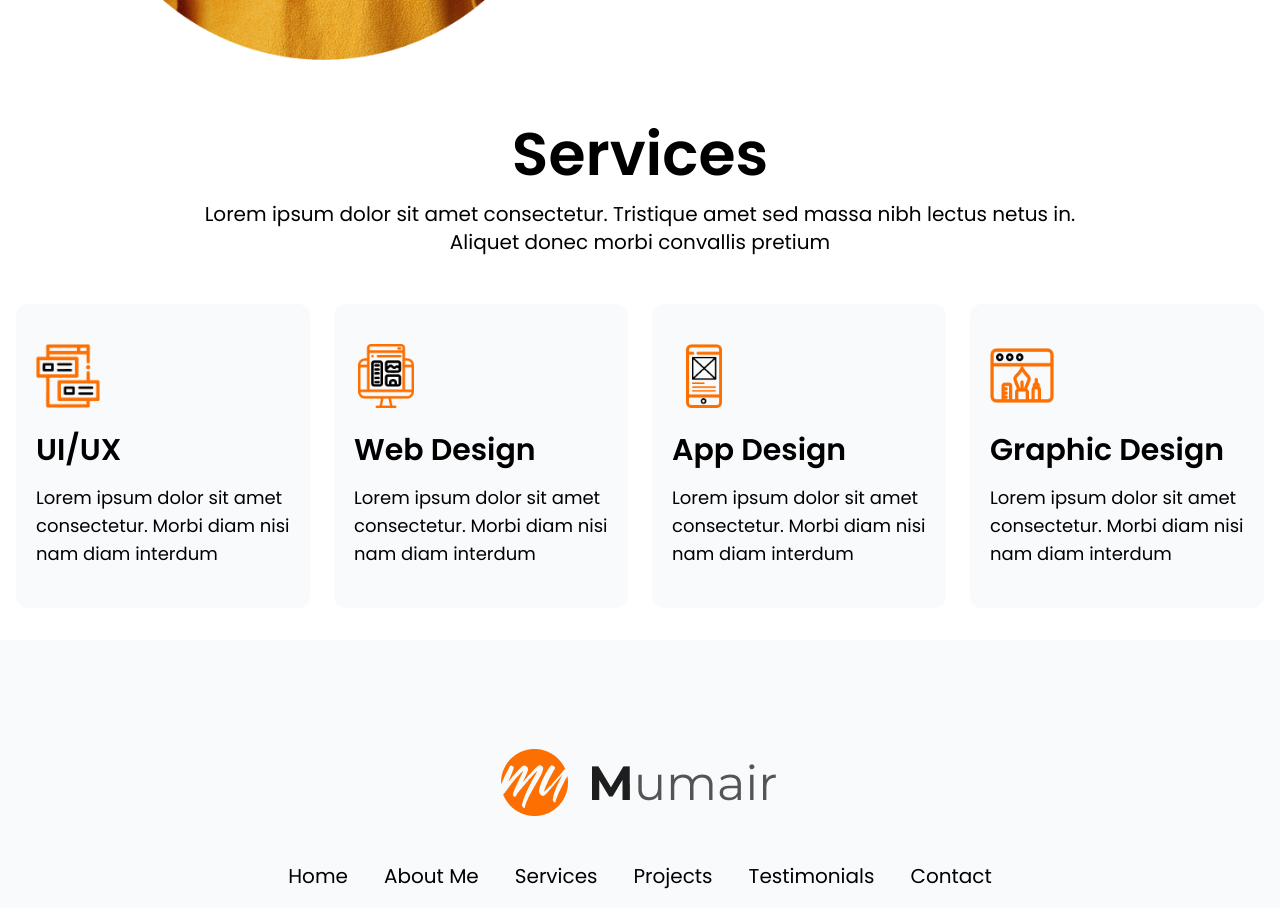
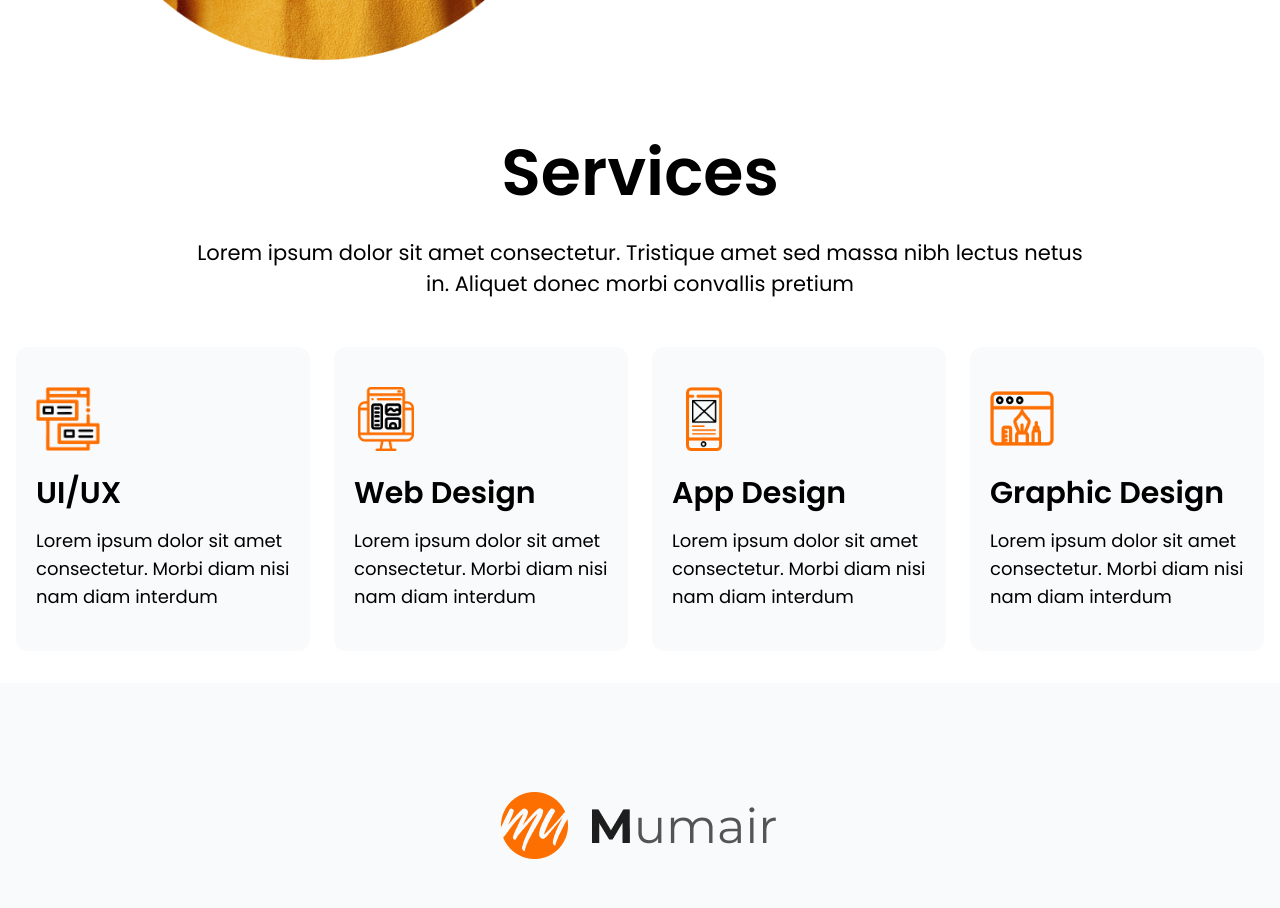
Before and after one commit to Jahid0178/mumair-task, a Next.js app: page / in a window 1280 px wide. Shown: the part 1540-2448 px from the top of the page. Built offline with nearby package versions, Linux system fonts and the light colour scheme.

Commit message:
fix: fixed title description size and line height issue

```diff
--- a/components/common/SectionHeading/SectionHeading.tsx
+++ b/components/common/SectionHeading/SectionHeading.tsx
@@ -13,8 +13,10 @@ const SectionHeading = ({
 }: SectionHeadingProps) => {
   return (
     <div className={`max-w-4xl w-full mx-auto space-y-4 ${className}`}>
-      <h3 className="text-5xl lg:text-6xl font-semibold">{title}</h3>
-      <p className="text-lg lg:text-xl">{description}</p>
+      <h3 className="text-5xl lg:text-[65px] font-semibold leading-[97px]">
+        {title}
+      </h3>
+      <p className="text-lg lg:text-[21px] leading-[31px]">{description}</p>
     </div>
   );
 };
```
